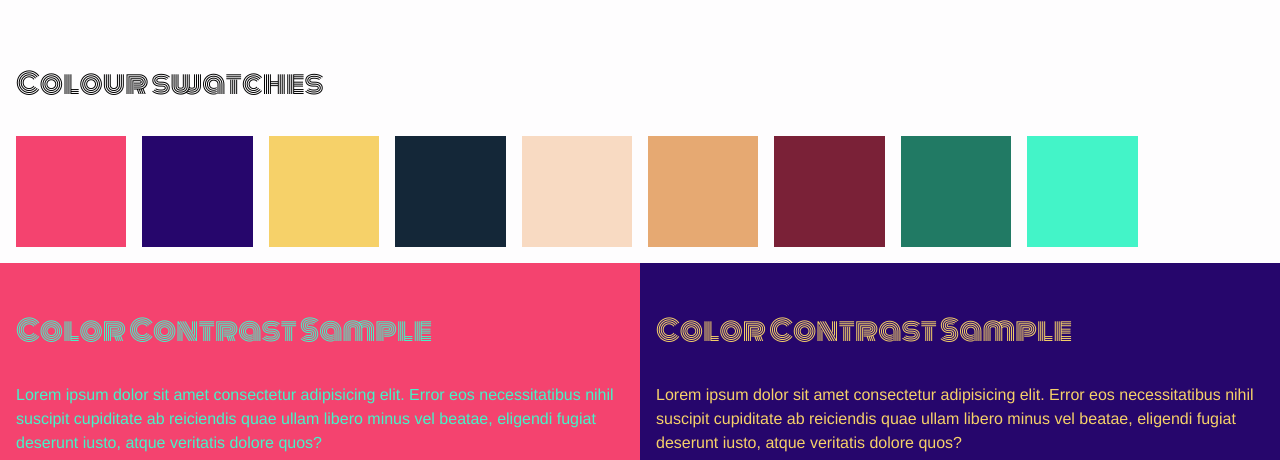
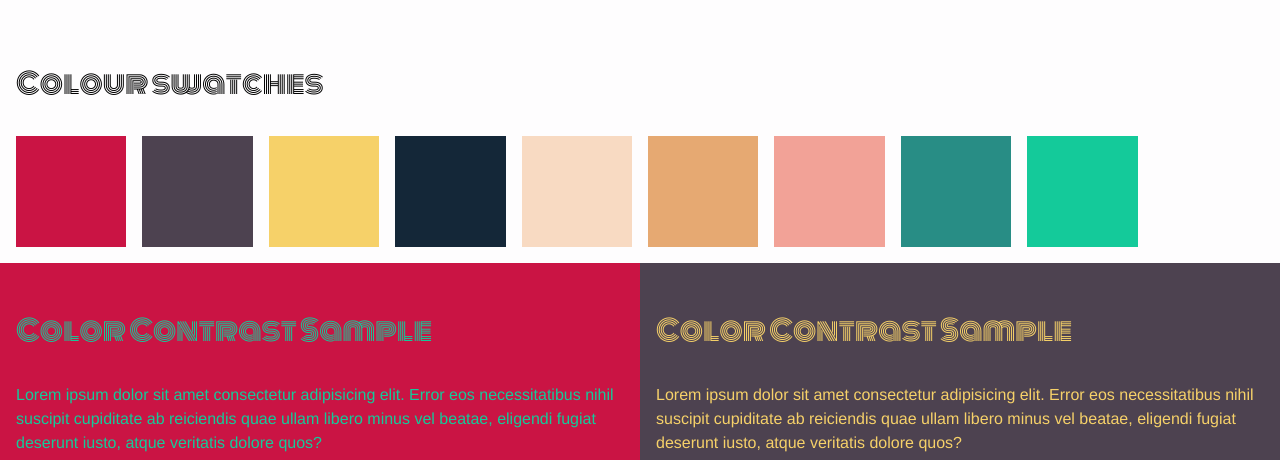
Before and after one commit to EdCharbeneau/Laylas-helper-styletile, a plain HTML site: page index.html in a window 1280 px wide. Shown: the part 325-785 px from the top of the page. Drawn offline with Linux system fonts and the light colour scheme.

Commit message:
playing with colors

```diff
--- a/css/style.css
+++ b/css/style.css
@@ -16,15 +16,15 @@
 
 
   --paper: #fefdfe;
-  --sizzle: #F4436F;
-  --indigeo :#26066c;
+  --sizzle: #CA1444;
+  --indigeo :#4D4250;
   --navy :#142738;
   --flesh :#F8DAC2;
-  --burgundy: #7a2137;
+  --burgundy: #F2a297;
   --gold: #F6D169;
   --pumpkin: #E6A972;
-  --forest: #217a64;
-  --mint: #43F4C8;
+  --forest: #288D85;
+  --mint: #14CA9A;
 
   --c1: var(--sizzle);
   --c1-contrast: var(--mint);
```
